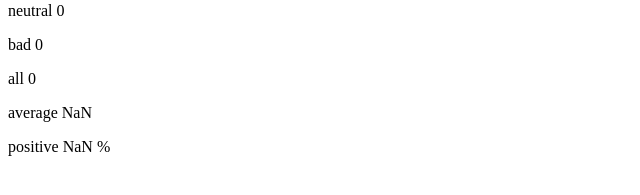
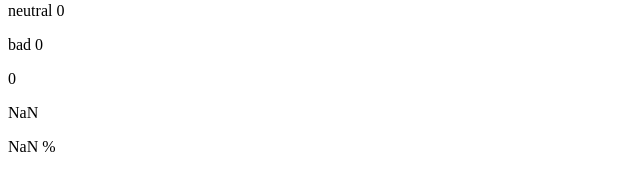
Before and after one commit to ataurianen/FSO2.0, a React (Vite) app in the folder part1/unicafe/: page / in a window 1280 px wide. Shown: the part 213-408 px from the top of the page, without its empty margins (0-640 px from the left). Built offline with nearby package versions, Linux system fonts and the light colour scheme.

Commit message:
Completed 1.8

```diff
--- a/part1/unicafe/src/App.jsx
+++ b/part1/unicafe/src/App.jsx
@@ -5,6 +5,24 @@ const Header = ({ text }) => <h1>{text}</h1>
 const Button = (props) => {
   return (
     <button onClick={props.handleClick}>{props.text}</button>
+  )
+}
+
+const Statistics = ({ good, neutral, bad}) => {
+  const total = good + neutral + bad
+  const average = (good * 1) + (bad * - 1 ) / total
+
+
+  return (
+    <>
+      <Stats text={"good"} count={good} />
+      <Stats text={"neutral"} count={neutral} />
+      <Stats text={"bad"} count={bad} />
+      <Stats name={"Total"} count={total} />
+      <Stats name={"Average"} count={average} />
+      <Stats name={"Positive"} count={good / total * 100 + " %"} />
+    </>
+
   )
 }
 
@@ -24,18 +42,15 @@ const App = () => {
 
 const handleClickGood = () => {
   setGood(good + 1)
-  setTotal(total + 1)
   setAverage(average +1)
 }
 
 const handleClickNeutral = () => {
   setNeutral(neutral + 1)
-  setTotal(total + 1)
 }
 
 const handleClickBad = () => {
   setBad(bad + 1)
-  setTotal(total + 1)
   setAverage(average - 1)
 }
 
@@ -46,12 +61,7 @@ const handleClickBad = () => {
       <Button handleClick={handleClickNeutral} text="neutral" />
       <Button handleClick={handleClickBad} text="bad" />
       <Header text={"Statistics"} />
-      <Stats text={"good"} count={good} />
-      <Stats text={"neutral"} count={neutral} />
-      <Stats text={"bad"} count={bad} />
-      <Stats text={"all"} count={total} />
-      <Stats text={"average"} count={average / total} />
-      <Stats text={"positive"} count={good / total * 100 + " %"}/>
+      <Statistics good={good} neutral={neutral} bad={bad} />
     </div>
   )
 }
```
